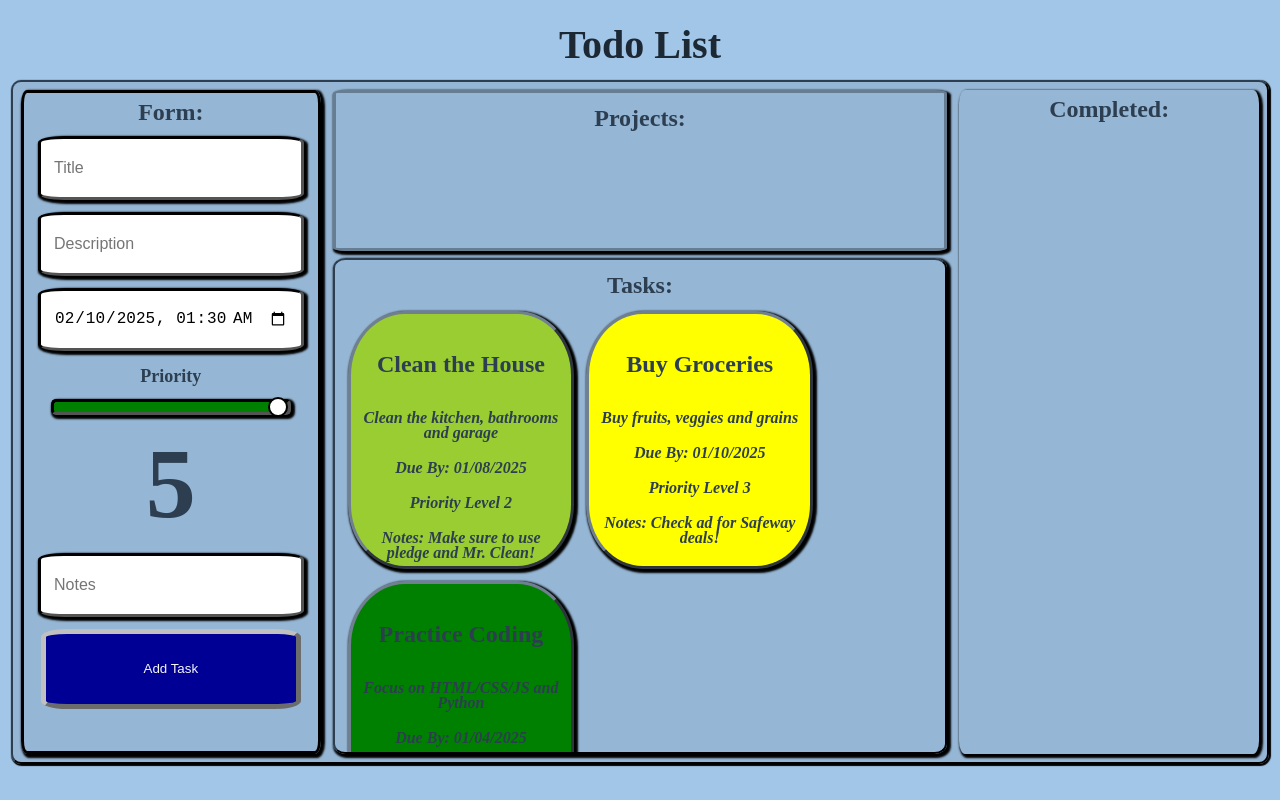
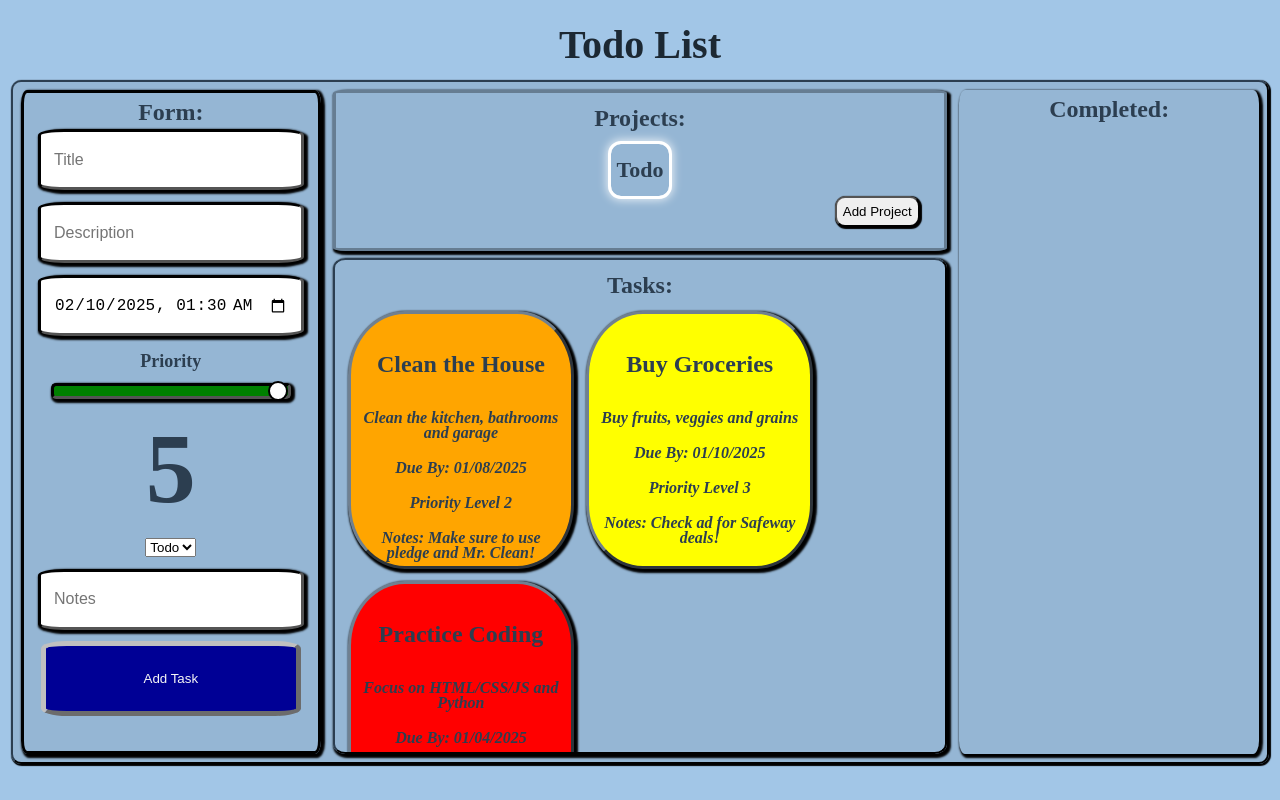
Before and after one commit to jzanderson09/todo-list, a website built with webpack: page src/template.html in a window 1280 px wide. Built offline with nearby package versions, Linux system fonts and the light colour scheme.

Commit message:
Implement Project Toggle Functionality & Styling
Set Todo as default project selected on load.
Toggle tasks based on selected project(s).
Add text shadow to task elements.

```diff
--- a/src/form.js
+++ b/src/form.js
@@ -51,6 +51,17 @@ function generateForm() {
         updateSliderColor(this.value);
     });
 
+    const projectMenu = document.createElement('select');
+    projectMenu.id = 'project-menu';
+
+    const defaultProject = document.createElement('option');
+    defaultProject.id = 'default-project';
+    defaultProject.text = 'Todo';
+    defaultProject.value = 'Todo';
+    defaultProject.setAttribute('selected', true);
+
+    projectMenu.appendChild(defaultProject);
+
     const formNotes = document.createElement('input');
     formNotes.classList.add('form-input');
     formNotes.name = 'notes';
@@ -63,7 +74,8 @@ function generateForm() {
     addTask.textContent = 'Add Task';
 
     formData.append(formTitle, formDescription, formDueDate,
-    priorityLabel, formPriorityLevel, priorityValue, formNotes, addTask);
+    priorityLabel, formPriorityLevel, priorityValue, projectMenu,
+    formNotes, addTask);
     formDiv.append(formHeader, formData);
     return formDiv;
 }
--- a/src/projects.js
+++ b/src/projects.js
@@ -1,20 +1,53 @@
-// function createProject(projectName, projectTasks) {
-//     const project = createTodoList(projectName);
+import { generateTodoList } from './todo';
 
-//     return {
-//         ...project,
-//         tasks: projectTasks,
-//     };
-// }
+function generateProjects(todoListObj) {
 
-function generateProjects() {
-    const projectsDiv = document.createElement('div');
-    projectsDiv.classList.add('projects', 'display-div');
-    const projectHeader = document.createElement('h3');
-    projectHeader.classList.add('div-header');
-    projectHeader.textContent = 'Projects:';
-    projectsDiv.appendChild(projectHeader);
-    return projectsDiv;
+    //Create project elements in memory:
+    const projectsContainer = document.createElement('div');
+    const projectContainerHeader = document.createElement('h3');
+    const todoProject = document.createElement('div');
+    const todoProjectName = document.createElement('h4');
+
+    //Set todo as default project on page load:
+    todoProject.id = 'todo-project';
+    todoProject.addEventListener('load', todoProject.classList.add('selected'));
+
+    //Set classes to elements:
+    projectsContainer.classList.add('projects', 'display-div');
+    projectContainerHeader.classList.add('div-header');
+    todoProject.classList.add('project');
+    todoProjectName.classList.add('project-name');
+
+    //Set text content & append to project div:
+    projectContainerHeader.textContent = 'Projects:';
+    todoProjectName.textContent = todoListObj.todoProject;
+    todoProject.appendChild(todoProjectName);
+
+    //Toggles projects clicked and filters tasks dynamically:
+    todoProject.addEventListener('click', () => {
+        todoProject.classList.toggle('selected');
+        let filteredtodoProjects = Array.from(document.querySelectorAll('.project.selected'));
+        let filteredProjects = [];
+        //For each filtred todoProject, extract the text content:
+        filteredtodoProjects.forEach(todoProject => {
+            filteredProjects.push(todoProject.children[0].textContent);
+        });
+        //if there's at least 1 selected project:
+        if (filteredProjects) {
+            let oldTodo = document.querySelector('.todo-list');
+            oldTodo.innerHTML = '';
+            let filteredTasks = todoListObj.getTasks().filter(task => filteredProjects.includes(task.project));
+            let newTodo = generateTodoList(filteredTasks);
+            oldTodo.replaceWith(newTodo);
+        }
+    });
+
+    const addProjectBtn = document.createElement('button');
+    addProjectBtn.id = 'add-project';
+    addProjectBtn.textContent = 'Add Project';
+
+    projectsContainer.append(projectContainerHeader, todoProject, addProjectBtn);
+    return projectsContainer;
 }
 
 export default generateProjects;
--- a/src/template.css
+++ b/src/template.css
@@ -11,11 +11,11 @@
     --task-background-color: #ffffff;
     --task-border-color: 3px outset #708090;
     --task-completed-background-color: #000095;
-    --task-priority-5: red;
-    --task-priority-4: orange;
+    --task-priority-5: green;
+    --task-priority-4: #9acd32;
     --task-priority-3: yellow;
-    --task-priority-2: #9acd32;
-    --task-priority-1: green;
+    --task-priority-2: orange;
+    --task-priority-1: red;
     --todo-border-color: #00000075;
 
     font-size: 62.5%;
@@ -116,7 +116,7 @@ label {
 }
 
 .todo-header {
-
+    align-self: flex-start;
 }
 
 .task {
@@ -132,29 +132,24 @@ label {
     width: 30%;
 }
 
-.task[priority-level='5'] {
-    background-color: var(--task-priority-5);
+.task[priority-level='1'] {
+    background-color: var(--task-priority-1);
+}
+
+.task[priority-level='2'] {
+    background-color: var(--task-priority-2);
+}
+
+.task[priority-level='3'] {
+    background-color: var(--task-priority-3);
 }
 
 .task[priority-level='4'] {
     background-color: var(--task-priority-4);
 }
 
-.task[priority-level='3'] {
-    background-color: var(--task-priority-3);
-}
-
-.task[priority-level='2'] {
-    background-color: var(--task-priority-2);
-}
-
-.task[priority-level='1'] {
-    background-color: var(--task-priority-1);
-}
-
-.task:active {
-    transform: translateY(3px);
-    box-shadow: inset 0 3px 5px rgba(0, 0, 0, 0.3);
+.task[priority-level='5'] {
+    background-color: var(--task-priority-5);
 }
 
 .task > * {
@@ -169,6 +164,35 @@ label {
 .projects {
     border: var(--projects-border-color);
     grid-area: projects;
+}
+
+.project-header {
+    font-size: 3rem;
+}
+
+.project {
+    border-radius: 10px;
+    cursor: pointer;
+    display: flex;
+    align-items: center;
+    height: 5vh;
+    justify-content: center;
+    margin-top: 1%;
+    padding: 1%;
+    width: auto;
+}
+
+.task:active, .project:active, #add-project:active {
+    transform: translateY(3px);
+    box-shadow: inset 0 3px 5px rgba(0, 0, 0, 0.3);
+}
+
+#add-project {
+    align-self: flex-end;
+    border-radius: 10px;
+    box-shadow: 1px 1px 1px 1px black;
+    margin-right: 3%;
+    padding: 1%;
 }
 
 .completed {
--- a/src/template.js
+++ b/src/template.js
@@ -2,5 +2,7 @@ import './template.css';
 import { generateDisplay } from './todoList';
 
 const container = document.querySelector('.container');
+
+//Generates each div component and attaches to the dom for display:
 const displayDivs = generateDisplay();
 displayDivs.forEach(displayDiv => container.appendChild(displayDiv));
--- a/src/todo.js
+++ b/src/todo.js
@@ -1,38 +1,50 @@
-function createTask(title, description, dueDate, priority, notes) {
+function createTask(title, description, dueDate, priority, project, notes) {
     return {
         title,
         description,
         dueDate,
         priority,
+        project,
         notes
     };
 }
 
-function createTodoList(name) {
+function createTodoList(name, todoProject) {
     let tasks = [];
     const todoList = {
         name,
         tasks,
+        todoProject,
         addTask(newTask) {
             tasks.push(newTask);
         },
         getTasks() {
             return tasks;
+        },
+        getProject() {
+            return todoProject;
+        },
+        setProject(newProject) {
+            todoProject = newProject;
         }
     };
     return todoList;
 }
 
-export function generateTodoList(tasksArr) {
-    const todoHeader = document.createElement('h3');
-    const todoListDiv = document.createElement('div');
-    const taskDivBoiler = document.createElement('div');
-    const taskTitleBoiler = document.createElement('h4');
-    const taskDescriptionBoiler = document.createElement('p');
-    const taskDateBoiler = document.createElement('p');
-    const taskPriorityBoiler = document.createElement('p');
-    const taskNotesBoiler = document.createElement('p');
+//creates elements in memory and returns div to render to front-end:
+export function generateTodoList(todoListArr) {
 
+    //Create boiler elements in memory:
+    let todoListDiv = document.createElement('div');
+    let todoHeader = document.createElement('h3');
+    let taskDivBoiler = document.createElement('div');
+    let taskTitleBoiler = document.createElement('h4');
+    let taskDescriptionBoiler = document.createElement('p');
+    let taskDateBoiler = document.createElement('p');
+    let taskPriorityBoiler = document.createElement('p');
+    let taskNotesBoiler = document.createElement('p');
+
+    //Add boiler classes:
     todoHeader.classList.add('div-header', 'todo-header');
     todoListDiv.classList.add('todo-list', 'display-div');
     taskDivBoiler.classList.add('task');
@@ -42,13 +54,14 @@ export function generateTodoList(tasksArr) {
     taskPriorityBoiler.classList.add('priority', 'task-info');
     taskNotesBoiler.classList.add('notes', 'task-info');
 
+    //Set header text and append to todo div:
     todoHeader.textContent = 'Tasks:';
     todoListDiv.appendChild(todoHeader);
 
-    //for each back-end task, append the front-end data:
-    tasksArr.forEach(task => {
+    //iterate tasks and add to front-end elements:
+    todoListArr.forEach(task => {
         let taskDiv = taskDivBoiler.cloneNode();
-        taskDiv.id = tasksArr.indexOf(task);
+        taskDiv.id = todoListArr.indexOf(task);
 
         let title = taskTitleBoiler.cloneNode();
         let description = taskDescriptionBoiler.cloneNode();
@@ -63,22 +76,25 @@ export function generateTodoList(tasksArr) {
         notes.textContent = `Notes: ${task.notes}`;
 
         taskDiv.setAttribute('priority-level', task.priority);
+        taskDiv.setAttribute('project', task.project);
 
         taskDiv.append(title, description, dueDate, priority, notes);
         taskDiv.addEventListener('click', event => toggleTask(event.currentTarget));
         todoListDiv.appendChild(taskDiv);
     });
+    console.log(todoListDiv);
     return todoListDiv;
 }
 
 // Initial dummy todo list:
 export function initialTodoList() {
-    const todoList = createTodoList('default');
+    const todoList = createTodoList('default', 'Todo');
 
     const firstTask = createTask('Clean the House',
         'Clean the kitchen, bathrooms and garage',
         '01/08/2025',
         2,
+        `${todoList.todoProject}`,
         'Make sure to use pledge and Mr. Clean!'
     );
 
@@ -86,6 +102,7 @@ export function initialTodoList() {
         'Buy fruits, veggies and grains',
         '01/10/2025',
         3,
+        `${todoList.todoProject}`,
         'Check ad for Safeway deals!'
     );
 
@@ -93,14 +110,17 @@ export function initialTodoList() {
         'Focus on HTML/CSS/JS and Python',
         '01/04/2025',
         1,
+        `${todoList.todoProject}`,
         'Use The Odin Project & and A.I. when stuck!'
     );
 
     [firstTask, secondTask, thirdTask].forEach(currentTask => todoList.addTask(currentTask));
+    console.table(todoList);
     return todoList;
 }
 
-function toggleTask(clickedTask) {
+// Toggles selected tasks and updates Task header:
+export function toggleTask(clickedTask) {
     clickedTask.classList.toggle('selected');
     const tasks = Array.from(document.querySelectorAll('.task'));
     const selected = tasks.filter(task => task.classList.contains('selected'));
--- a/src/todoList.js
+++ b/src/todoList.js
@@ -3,11 +3,13 @@ import generateProjects from './projects.js';
 import { generateTodoList, initialTodoList } from './todo.js';
 import generateCompleted from './completed.js';
 
+const initialTodo = initialTodoList();
+
 //Generate formDiv, todoListDiv, projectsDiv, completedDiv:
 export function generateDisplay() {
     const form = generateForm();
-    const projects = generateProjects();
-    const todo = generateTodoList(initialTodoList().getTasks());
+    const projects = generateProjects(initialTodo);
+    const todo = generateTodoList(initialTodo.getTasks());
     const completed = generateCompleted();
 
     return [form, projects, todo, completed];
```
